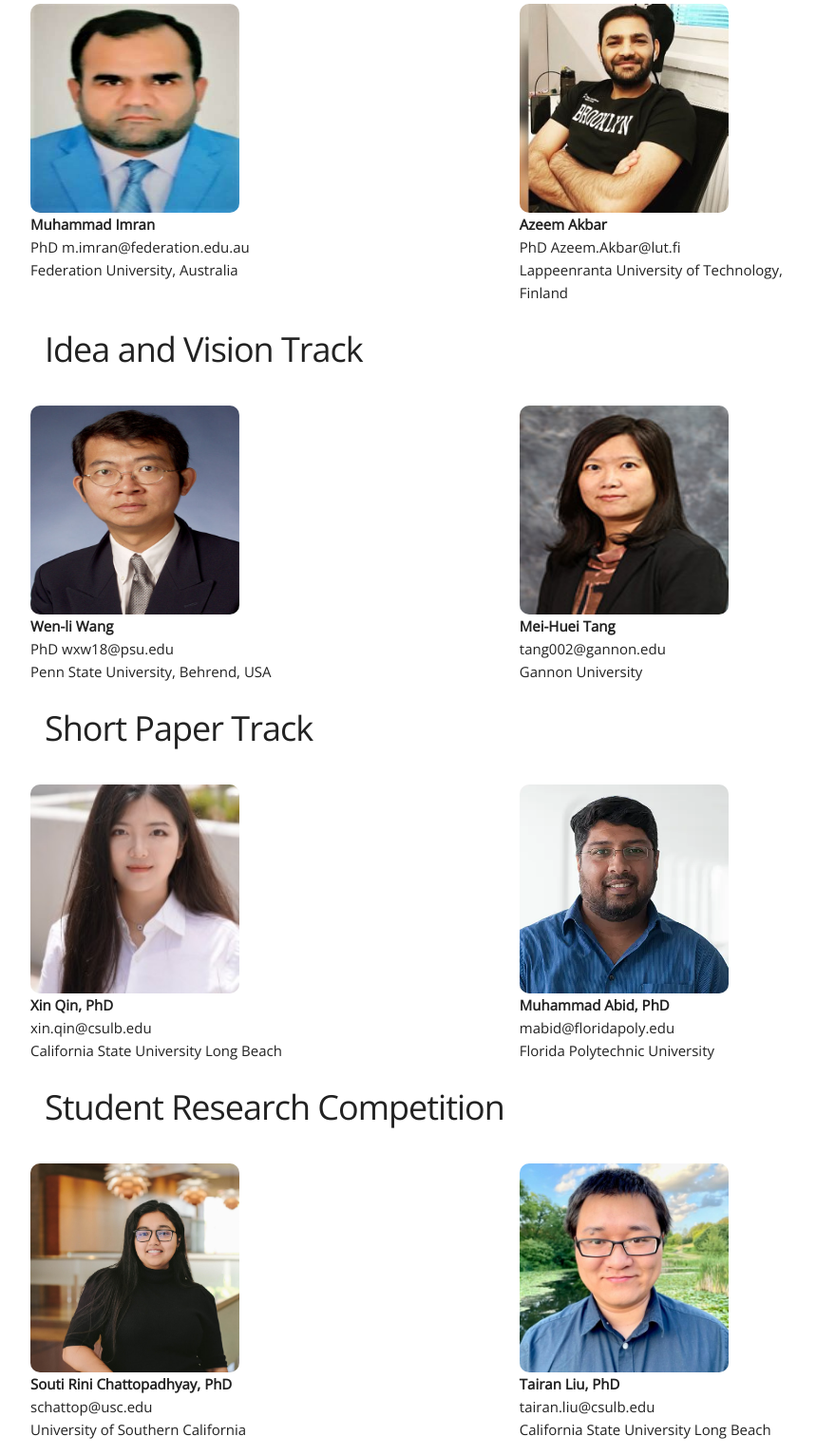
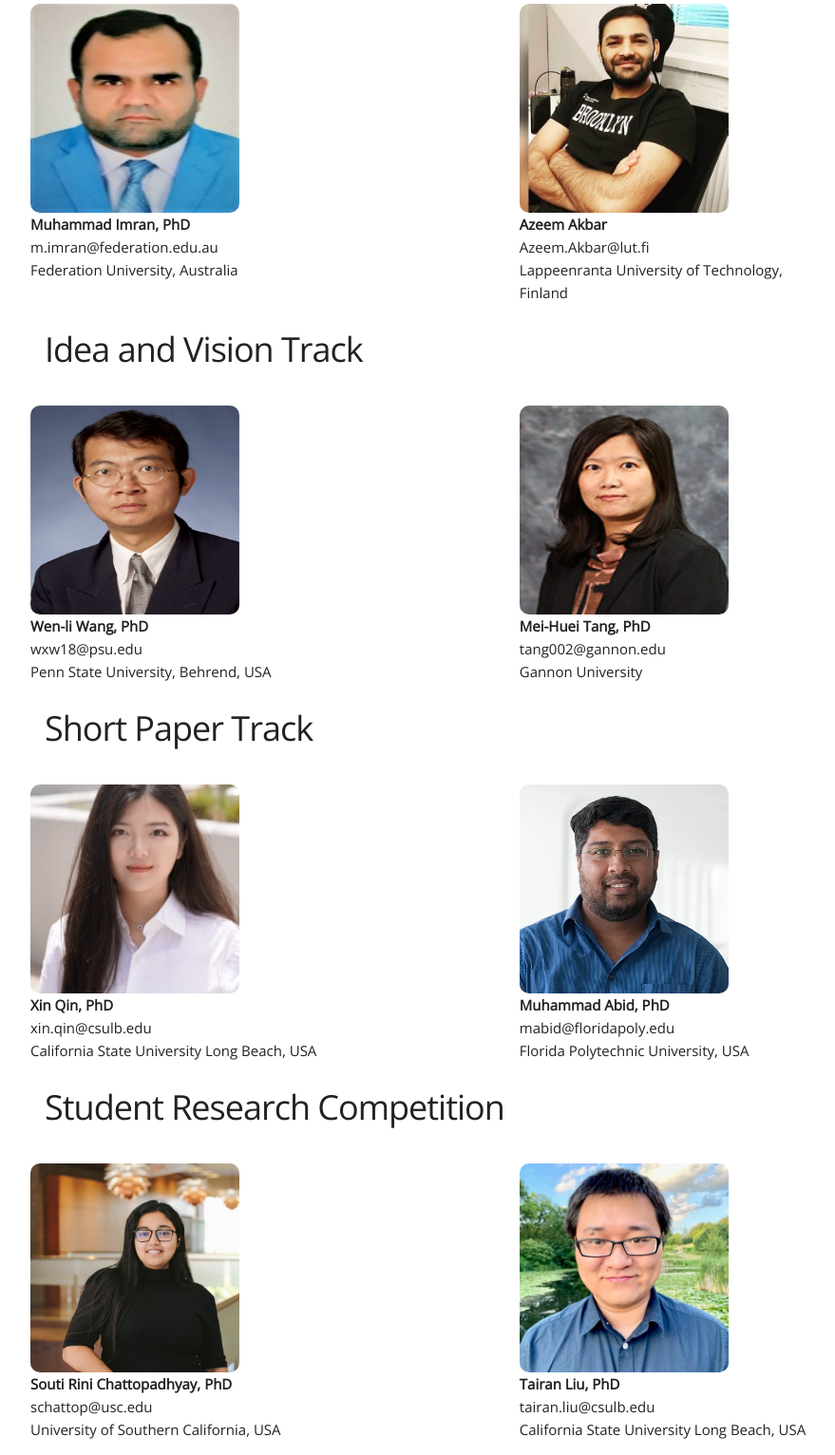
Before and after one commit to ilmaan/ICSE-IT-Conf, a Django app: page / in a window 1280 px wide. Shown: the part 4968-6500 px from the top of the page at 95% size, without its empty margins (113-992 px from the left). Run offline with Django 5.2, Linux system fonts and the light colour scheme; some libraries are stand-ins or nearby versions.

Commit message:
Added technical committee names

```diff
--- a/templates/home.html
+++ b/templates/home.html
@@ -289,13 +289,13 @@
       <h3>Regular Paper Track Chairs</h3>
       <div class="row pt-4">
         <div class="three columns"> <img src="{% static 'app\images\Muhammad-Imran_GC.jpg' %}" width="220" height="220" alt=""/>
-          <h6>Muhammad Imran</h6>
-          <p>PhD m.imran@federation.edu.au<br>Federation University, Australia</p>
+          <h6>Muhammad Imran, PhD</h6>
+          <p>m.imran@federation.edu.au<br>Federation University, Australia</p>
           <!-- <span class="typcn typcn-social-facebook-circular icon"></span><span class="typcn typcn-social-instagram-circular icon"></span><span class="typcn typcn-social-google-plus-circular icon"></span><span class="typcn typcn-social-linkedin-circular icon"></span> -->
          </div>
         <div class="three columns"> <img src="{% static 'app\images\azeem.jpg' %}" width="220" height="220" alt=""/>
           <h6>Azeem Akbar</h6>
-          <p>PhD Azeem.Akbar@lut.fi <br>Lappeenranta University of Technology, Finland</p>
+          <p>Azeem.Akbar@lut.fi <br>Lappeenranta University of Technology, Finland</p>
           <!-- <span class="typcn typcn-social-facebook-circular icon"></span><span class="typcn typcn-social-instagram-circular icon"></span><span class="typcn typcn-social-google-plus-circular icon"></span><span class="typcn typcn-social-linkedin-circular icon"></span>  -->
         </div>
 
@@ -305,12 +305,12 @@
       <h3>Idea and Vision Track</h3>
       <div class="row pt-4">
         <div class="three columns"> <img src="{% static 'app\images\wen_li_wang.jpg' %}" width="220" height="220" alt=""/>
-          <h6>Wen-li Wang</h6>
-          <p>PhD wxw18@psu.edu<br>Penn State University, Behrend, USA</p>
+          <h6>Wen-li Wang, PhD </h6>
+          <p>wxw18@psu.edu<br>Penn State University, Behrend, USA</p>
           <!-- <span class="typcn typcn-social-facebook-circular icon"></span><span class="typcn typcn-social-instagram-circular icon"></span><span class="typcn typcn-social-google-plus-circular icon"></span><span class="typcn typcn-social-linkedin-circular icon"></span> -->
          </div>
         <div class="three columns"> <img src="{% static 'app\images\Mei-Huei Tang.jpg' %}" width="220" height="220" alt=""/>
-          <h6>Mei-Huei Tang</h6>
+          <h6>Mei-Huei Tang, PhD</h6>
           <p>tang002@gannon.edu <br>Gannon University</p>
           <!-- <span class="typcn typcn-social-facebook-circular icon"></span><span class="typcn typcn-social-instagram-circular icon"></span><span class="typcn typcn-social-google-plus-circular icon"></span><span class="typcn typcn-social-linkedin-circular icon"></span>  -->
         </div>
@@ -322,12 +322,12 @@
       <div class="row pt-4">
         <div class="three columns"> <img src="{% static 'app\images\xin qin.jpg' %}" width="220" height="220" alt=""/>
           <h6>Xin Qin, PhD</h6>
-          <p>xin.qin@csulb.edu<br>California State University Long Beach</p>
+          <p>xin.qin@csulb.edu<br>California State University Long Beach, USA</p>
           <!-- <span class="typcn typcn-social-facebook-circular icon"></span><span class="typcn typcn-social-instagram-circular icon"></span><span class="typcn typcn-social-google-plus-circular icon"></span><span class="typcn typcn-social-linkedin-circular icon"></span> -->
          </div>
         <div class="three columns"> <img src="{% static 'app\images\muhammad-abid.webp' %}" width="220" height="220" alt=""/>
           <h6>Muhammad Abid, PhD</h6>
-          <p>mabid@floridapoly.edu<br>Florida Polytechnic University</p>
+          <p>mabid@floridapoly.edu<br>Florida Polytechnic University, USA</p>
           <!-- <span class="typcn typcn-social-facebook-circular icon"></span><span class="typcn typcn-social-instagram-circular icon"></span><span class="typcn typcn-social-google-plus-circular icon"></span><span class="typcn typcn-social-linkedin-circular icon"></span>  -->
         </div>
 
@@ -338,12 +338,12 @@
       <div class="row pt-4">
         <div class="three columns"> <img src="{% static 'app\images\Souti.jpg' %}" width="220" height="220" alt=""/>
           <h6>Souti Rini Chattopadhyay, PhD</h6>
-          <p>schattop@usc.edu<br>University of Southern California</p>
+          <p>schattop@usc.edu<br>University of Southern California, USA</p>
           <!-- <span class="typcn typcn-social-facebook-circular icon"></span><span class="typcn typcn-social-instagram-circular icon"></span><span class="typcn typcn-social-google-plus-circular icon"></span><span class="typcn typcn-social-linkedin-circular icon"></span> -->
          </div>
         <div class="three columns"> <img src="{% static 'app\images\tairun liu.jpg' %}" width="220" height="220" alt=""/>
           <h6>Tairan Liu, PhD </h6>
-          <p>tairan.liu@csulb.edu<br>California State University Long Beach</p>
+          <p>tairan.liu@csulb.edu<br>California State University Long Beach, USA</p>
           <!-- <span class="typcn typcn-social-facebook-circular icon"></span><span class="typcn typcn-social-instagram-circular icon"></span><span class="typcn typcn-social-google-plus-circular icon"></span><span class="typcn typcn-social-linkedin-circular icon"></span>  -->
         </div>
 
@@ -354,9 +354,9 @@
       <div class="row">
         <div class="techthree columns">
           <h6>Xin Qin, PhD</h6>
-          <p>California State University Long Beach</p>
+          <p>California State University Long Beach, USA</p>
       </div>
-        <div class="techthree columns">
+        <!-- <div class="techthree columns">
             <h6>Ghufran Ahmad, PhD</h6>
             <p>FAST-NUCES, Karachi, Pakistan</p>
         </div>
@@ -427,8 +427,205 @@
         <div class="techthree columns">
             <h6>Jacky Keung, PhD</h6>
             <p>City University of Hong Kong</p>
-        </div>
-    </div>
+        </div> -->
+
+<div class="techthree columns">
+            <h6>Ghufran Ahmad, PhD
+            </h6><p>
+FAST-NUCES, Karachi, Pakistan
+</p></div>
+
+
+<div class="techthree columns">
+            <h6>Ghulam Mudassir, PhD
+            </h6><p>
+University of Buckingham, UK
+</p></div>
+
+
+<div class="techthree columns">
+            <h6>Chong Chun Yong, PhD
+            </h6><p>
+Monash University, Malaysia
+</p></div>
+
+
+<div class="techthree columns">
+            <h6>Kwabena Ebo Bennin, PhD
+            </h6><p>
+Wageningen University, Netherland
+</p></div>
+
+
+<div class="techthree columns">
+            <h6>Pullin Agarwal, PhD
+            </h6><p>
+Penn State University, Behrend, USA
+</p></div>
+
+
+<div class="techthree columns">
+            <h6>Mohammad Imtiaz Ullah, PhD
+            </h6><p>
+Ontario Tech University Canada
+</p></div>
+
+
+<div class="techthree columns">
+            <h6>Mohammad Junaid Khan, PhD
+            </h6><p>
+Western Washington University, USA
+</p></div>
+
+
+<div class="techthree columns">
+            <h6>Mohammad Javid, PhD
+            </h6><p>
+Gomal University, Pakistan
+</p></div>
+
+
+<div class="techthree columns">
+            <h6>Abdul Mateen, PhD
+            </h6><p>
+Federal Urdu University, Pakistan
+</p></div>
+
+
+<div class="techthree columns">
+            <h6>Jie Zhao, PhD
+            </h6><p>
+Penn State University, USA
+</p></div>
+
+
+<div class="techthree columns">
+            <h6>Matteo Esposito, , PhD
+            </h6><p>
+University of Rome "Tor Vergata", Italy
+</p></div>
+
+
+<div class="techthree columns">
+            <h6>Mahdi Fahmideh, PhD
+            </h6><p>
+University of Southern Queensland, Australia
+</p></div>
+
+
+<div class="techthree columns">
+            <h6>Vita Santa Barletta, PhD
+            </h6><p>
+University of Bari, Italy
+</p></div>
+
+
+<div class="techthree columns">
+            <h6>Shalli Rani, PhD
+            </h6><p>
+Chitkara University, India
+</p></div>
+
+
+<div class="techthree columns">
+            <h6>Gastón Márquez, PhD
+            </h6><p>
+Universidad del Bío-Bío, Chile
+</p></div>
+
+
+<div class="techthree columns">
+            <h6>Saima  Rafi, PhD
+            </h6><p>
+Edinburgh Napier University, UK
+</p></div>
+
+
+<div class="techthree columns">
+            <h6>Anibrata Pal, PhD
+            </h6><p>
+University of Bari, Italy
+</p></div>
+
+
+<div class="techthree columns">
+            <h6>Javed Ai Khan, PhD
+            </h6><p>
+University of Hertfordshire, UK
+</p></div>
+
+
+<div class="techthree columns">
+            <h6>Peng Liand, PhD
+            </h6><p>
+Wuhan University, China
+</p></div>
+
+
+<div class="techthree columns">
+            <h6>Muhammad Imran, PhD
+            </h6><p>
+University of Florida, Gainesville, FL.
+</p></div>
+
+
+<div class="techthree columns">
+            <h6>Umer Javeed, PhD
+            </h6><p>
+Baymatob Pty Ltd, Australia
+</p></div>
+
+
+<div class="techthree columns">
+            <h6>Khubaib Amjad Alam, PhD
+            </h6><p>
+Al Ain University, Dubai
+</p></div>
+
+
+<div class="techthree columns">
+            <h6>Muhammad Imran, PhD
+            </h6><p>
+National University of Sciences and Technology (NUST), Islamabad, Pakistan
+</p></div>
+
+
+<div class="techthree columns">
+            <h6>Mohsin Riaz, PhD
+            </h6><p>
+COMSATS University Islamabad, Islamabad, Pakistan
+</p></div>
+
+
+<div class="techthree columns">
+            <h6>Javed Iqbal, PhD
+            </h6><p>
+COMSATS University Islamabad, Pakistan
+</p></div>
+
+
+<div class="techthree columns">
+            <h6>Javed Iqbal, PhD
+            </h6><p>
+COMSATS University Islamabad, Islamabad, Pakistan
+</p></div>
+
+
+<div class="techthree columns">
+            <h6>Irum Inayat, PhD
+            </h6><p>
+FAST-NUCES Islamabad, Pakistan
+</p></div>
+
+
+<div class="techthree columns">
+            <h6>Raja Habib, PhD
+            </h6><p>
+Shifa Tameer-e-Millat University, Islamabad, Pakistan
+    </p>
+  </div>
+
+  </div>
 
     </div>
   </section>
```
